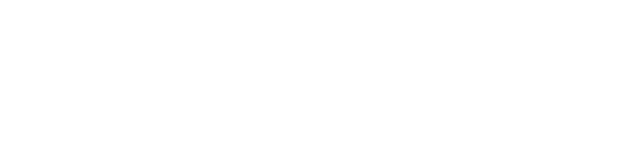
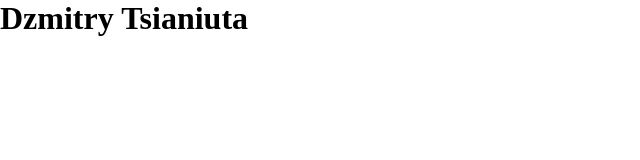
Before and after one commit to DimaTeniuta/rsschool-cv-stage0, a plain HTML site: page index.html in a window 1280 px wide. Shown: the whole page, without its empty margins (0-640 px from the left). Drawn offline with Linux system fonts and the light colour scheme.

Commit message:
refactor: change content

```diff
--- a/index.html
+++ b/index.html
@@ -8,6 +8,6 @@
   <link rel="stylesheet" href="./style.css">
 </head>
 <body>
-
+<h1>Dzmitry Tsianiuta</h1>
 </body>
 </html>
```
